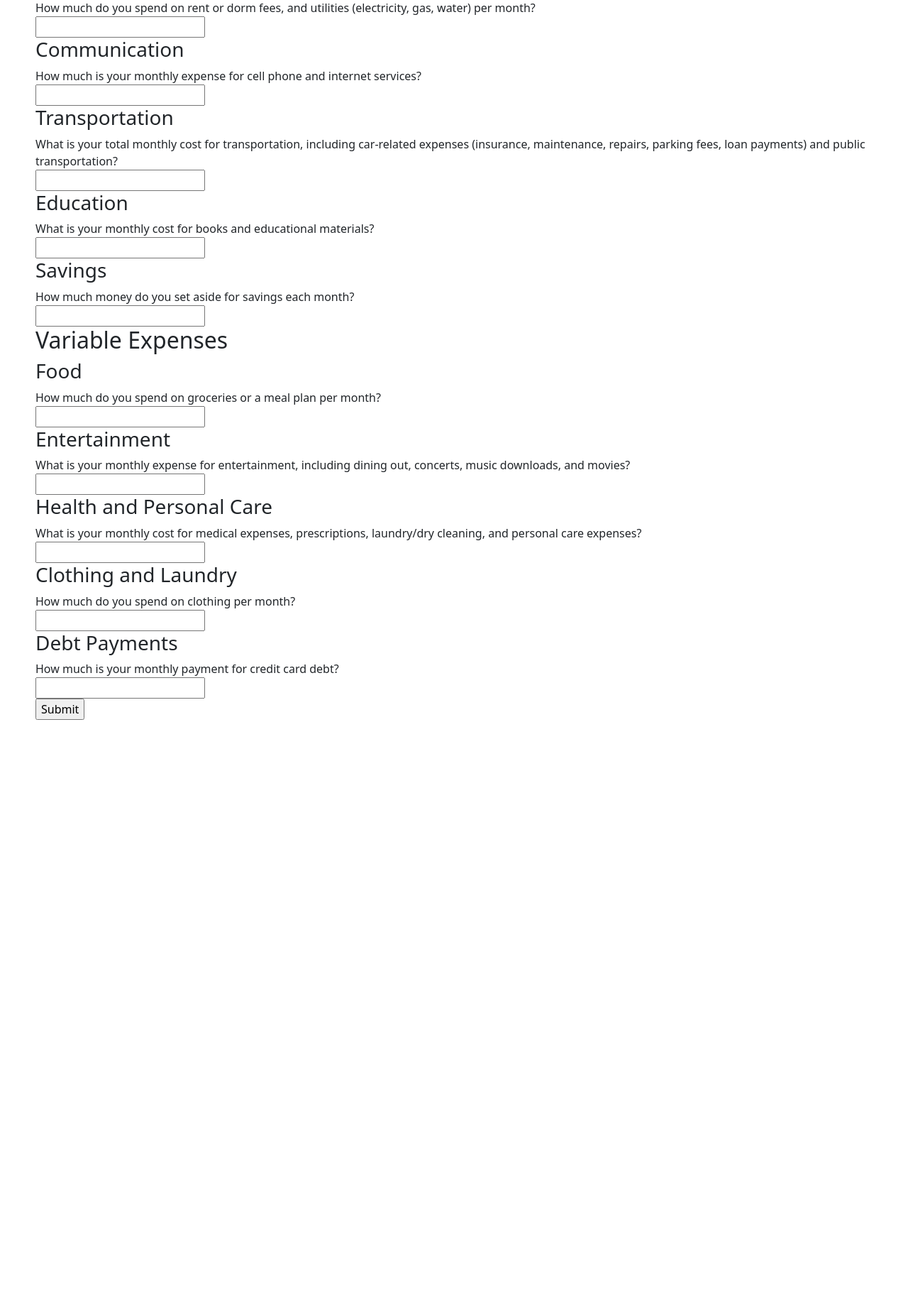
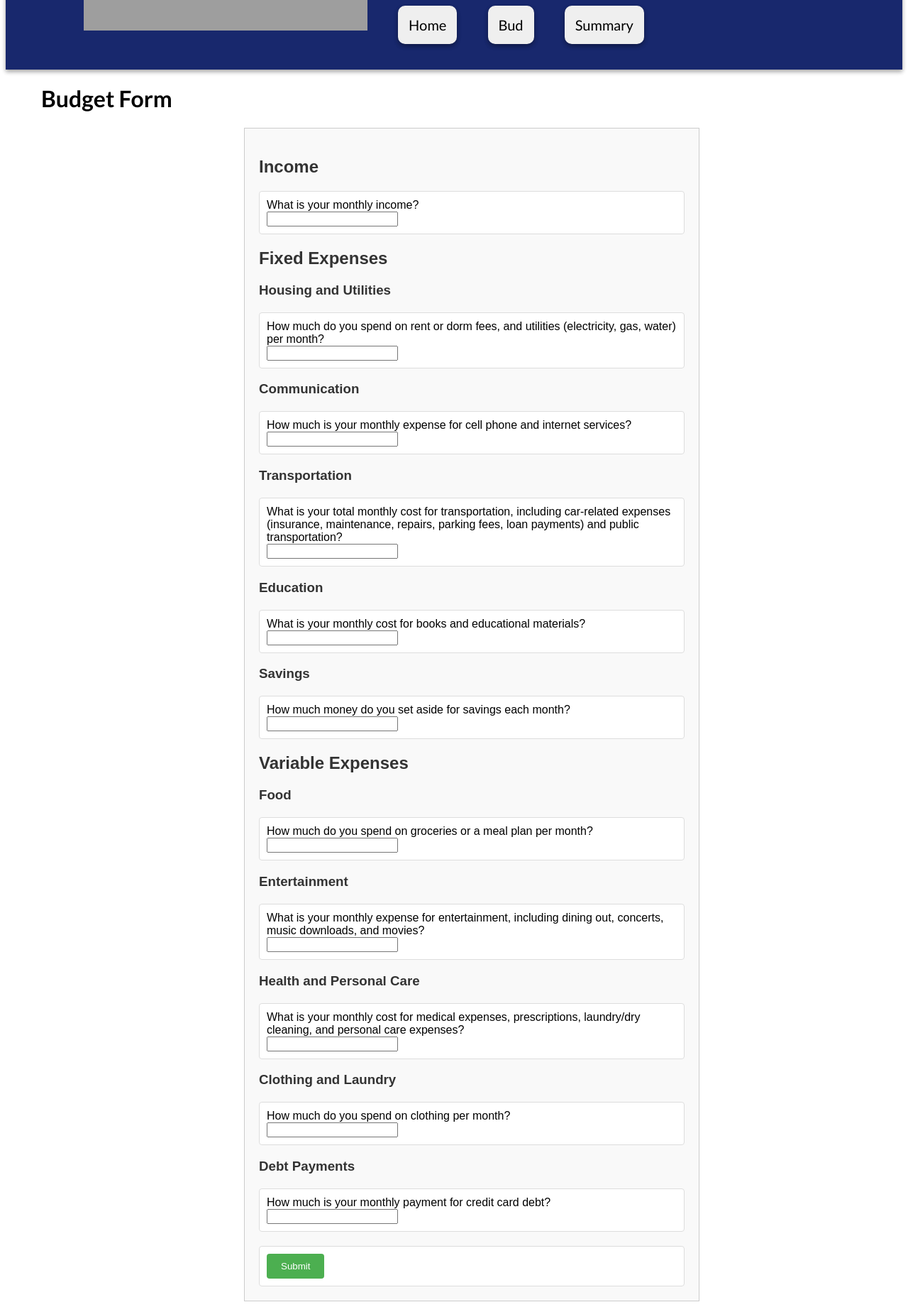
Before and after one commit to kjx172/BudgetBuddy, a Flask app: template templates/budget_form.html in a window 1280 px wide. Shown: the part 301-2142 px from the top of the page at 71% size. Before the commit the page ends 1315 px from the top, so only its background shows below. Run offline with Flask 3, Linux system fonts and the light colour scheme; the template is opened without the code that fills it: values that come from a table or form of the project are taken from there, others are empty; grey boxes are pictures that could not be loaded.

Commit message:
added nav edits

```diff
--- a/templates/layout.html
+++ b/templates/layout.html
@@ -4,34 +4,126 @@
     <meta charset="utf-8">
     <meta name="viewport" content="width=device-width, initial-scale=1">
     <title>{{ title }}</title>
-    <link href="https://cdn.jsdelivr.net/npm/bootstrap@5.0.2/dist/css/bootstrap.min.css" rel="stylesheet" integrity="sha384-EVSTQN3/azprG1Anm3QDgpJLIm9Nao0Yz1ztcQTwFspd3yD65VohhpuuCOmLASjC" crossorigin="anonymous">
-    <link rel="stylesheet" type="text/css" href="{{ url_for('static', filename='styles.css') }}">
+    <link rel="preconnect" href="https://fonts.googleapis.com">
+    <link rel="preconnect" href="https://fonts.gstatic.com" crossorigin>
+    <link href="https://fonts.googleapis.com/css2?family=Lato:ital,wght@0,100;0,300;0,400;0,700;0,900;1,100;1,300;1,400;1,700;1,900&display=swap" rel="stylesheet">
+    <style>
+        /* NAVIGATION BAR */
+        body {
+            font-family: "Lato", sans-serif;
+        }
+        header {
+            display: flex;
+            /*justify-content: space-around;*/
+            align-items: left;
+            padding: 20px 50px;
+            box-shadow: rgba(0, 0, 0, 0.16) 0px 3px 6px, rgba(0, 0, 0, 0.23) 0px 3px 6px;
+            background-color: #18286d;
+        }
+
+        #nav-title {
+            margin-right: auto;
+            font-size: 1.5em;
+        }
+
+        header li {
+            list-style: none;
+            display: inline-block;
+            padding: 0 20px;
+        }
+
+        header button {
+            text-decoration: none;
+            color: #000000;
+            font-family: 'Gill Sans', 'Gill Sans MT', Calibri, 'Trebuchet MS', sans-serif;
+            font-size: 20px;
+            border-style: none;
+            border-radius: 10px;
+            padding: 15px;
+            transition: all 0.3s ease 0s;
+            box-shadow: rgba(0, 0, 0, 0.16) 0px 3px 6px, rgba(0, 0, 0, 0.23) 0px 3px 6px;
+        }
+
+        header button:hover {
+            background-color: #b2bddf;
+            box-shadow: rgba(50, 50, 93, 0.25) 0px 30px 60px -12px inset, rgba(0, 0, 0, 0.3) 0px 18px 36px -18px inset;
+            color: #262e8a;
+        }
+        main {
+            margin-left: 50px;
+        }
+        form {
+            max-width: 600px;
+            margin: 0 auto;
+            padding: 20px;
+            border: 1px solid #ccc;
+            background-color: #f9f9f9;
+            font-family: Arial, sans-serif;
+        }
+
+        /* Style headings */
+        h2, h3 {
+            color: #333;
+        }
+
+        /* Style input fields */
+        input[type=text] {
+            width: calc(100% - 12px);
+            padding: 6px;
+            margin-bottom: 10px;
+            border: 1px solid #ccc;
+            border-radius: 4px;
+        }
+
+        /* Style submit button */
+        #submit {
+            background-color: #4CAF50;
+            color: white;
+            padding: 10px 20px;
+            border: none;
+            border-radius: 4px;
+            cursor: pointer;
+        }
+
+        input[type=submit]:hover {
+            background-color: #45a049;
+        }
+
+        /* Style error messages */
+        .error {
+            color: red;
+            font-size: 0.9em;
+        }
+
+        /* Additional styling for sections */
+        div {
+            margin-top: 20px;
+            padding: 10px;
+            background-color: #fff;
+            border: 1px solid #ddd;
+            border-radius: 4px;
+        }
+
+        div h3 {
+            margin-top: 0;
+            font-size: 1.2em;
+            color: #333;
+        }
+    </style>
 </head>
 <body>
     <header>
-        <nav class="navbar navbar-expand-lg navbar-light" id="mainNavbar">
-            <a class="navbar-brand" href="{{ url_for('home') }}">My Website</a>
-            <button class="navbar-toggler" type="button" data-bs-toggle="collapse" data-bs-target="#navbarNav" aria-controls="navbarNav" aria-expanded="false" aria-label="Toggle navigation">
-                <span class="navbar-toggler-icon"></span>
-            </button>
-            <div class="collapse navbar-collapse" id="navbarNav">
-                <ul class="navbar-nav">
-                    <li class="nav-item">
-                        <a class="nav-link" href="{{ url_for('home') }}">Home</a>
-                    </li>
-                    <li class="nav-item">
-                        <a class="nav-link" href="{{ url_for('chatbot_site') }}">Bud</a>
-                    </li>
-                    <li class="nav-item">
-                        <a class="nav-link" href="{{ url_for('summary') }}">Summary</a>
-                    </li>
-                </ul>
-            </div>
+        <nav>
+            <ul>
+                <li class="nav-item"><img src="{{url_for('static', filename='Week4Logo.png')}}"/></li>
+                <li class="nav-item"><button href="{{ url_for('home') }}">Home</button></li>
+                <li class="nav-item"><button href="{{ url_for('chatbot') }}">Bud</button></li>
+                <li class="nav-item"><button href="#">Summary</button></li>
+            </ul>
         </nav>
     </header>
     <main>
         {% block content %}{% endblock %}
     </main>
-    <script src="https://cdn.jsdelivr.net/npm/bootstrap@5.0.2/dist/js/bootstrap.bundle.min.js" integrity="sha384-MrcW6ZMFYlzcLA8Nl+NtUVF0sA7MsXsP1UyJoMp4YLEuNSfAP+JcXn/tWtIaxVXM" crossorigin="anonymous"></script>
 </body>
 </html>
```
Also changed, not shown: static/styles.css (deleted, +0 -44 lines), templates/chatbot.html (+4 -4 lines), templates/summary.html (+4 -4 lines), tests/functionTest.py (added, +13 -0 lines), static/img/Week4Logo.png (added).
